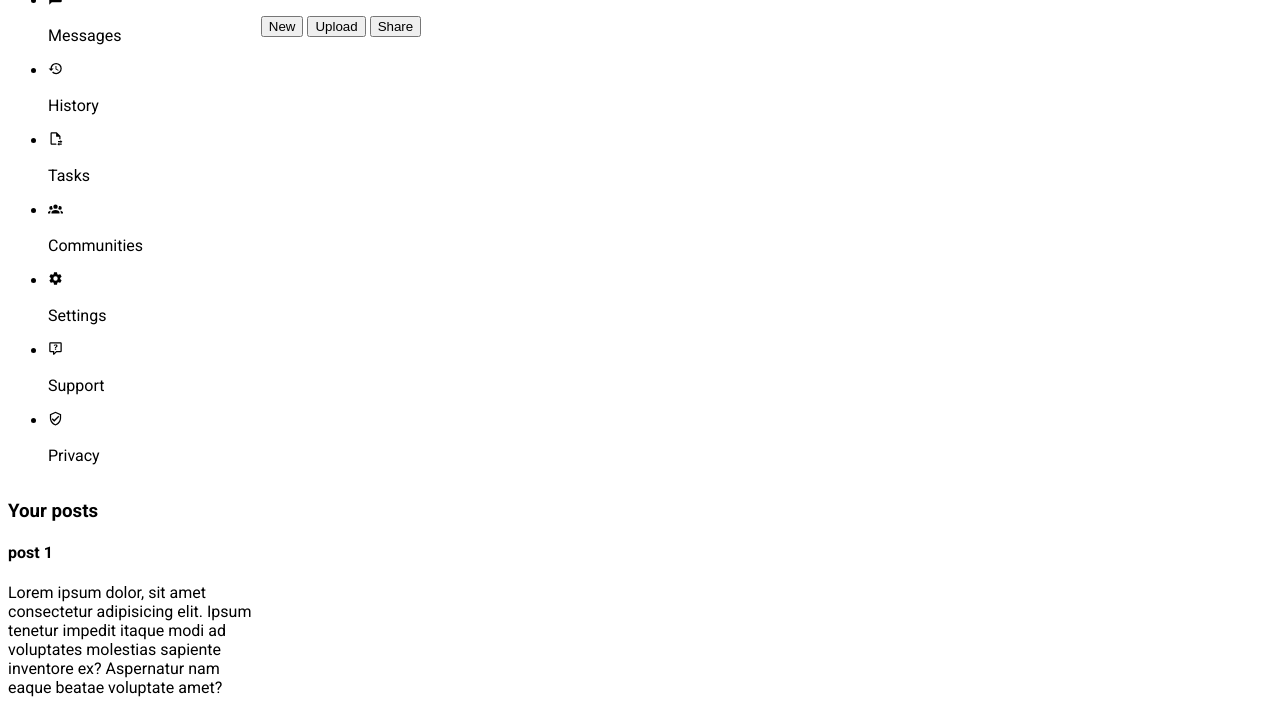
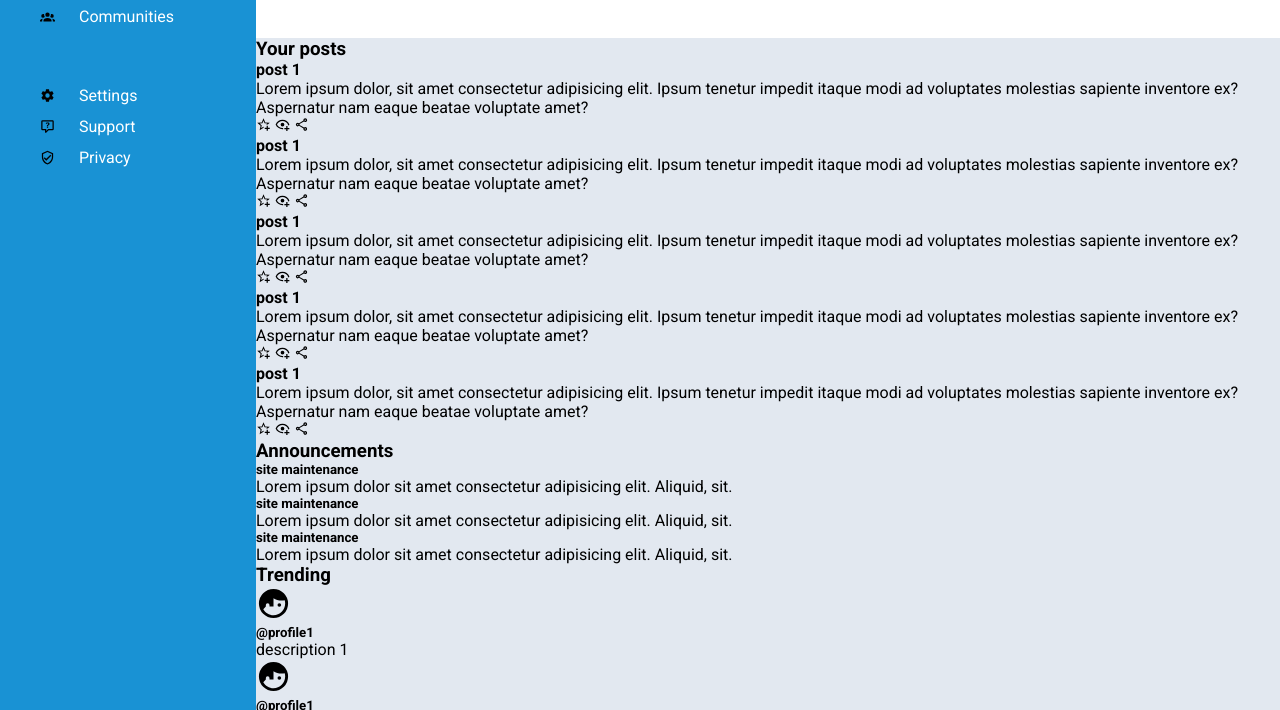
Before and after one commit to mohammed-mehdi237/odin-admin-dashboard, a plain HTML site: page index.html in a window 1280 px wide. Shown: the part 262-972 px from the top of the page. Drawn offline with Linux system fonts and the light colour scheme.

Commit message:
Finish styling the sidebar

```diff
--- a/styles.css
+++ b/styles.css
@@ -1,6 +1,10 @@
 @import url('https://fonts.googleapis.com/css2?family=Roboto:ital,wght@0,100;0,300;0,400;0,500;0,700;0,900;1,100;1,300;1,400;1,500;1,700;1,900&display=swap');
 
-
+*{
+  padding: 0;
+  margin: 0;
+  box-sizing: border-box;
+}
 
 :root{
 --blue : #1992D4;
@@ -9,9 +13,74 @@
 --text-color:#909090;
 }
 
+ul{
+  list-style: none;
+}
+
 
 body{
   display: grid;
   grid-template-columns: 1fr 4fr;
+  grid-template-rows: 300px 1fr;
   font-family: 'Roboto' ,sans-serif;
+  min-height: 100vh;
 }
+
+
+/* START OF SIDEBAR STYLES */
+
+.sidebar{
+  grid-column: 1/2;
+  grid-row: 1/-1;
+
+  background-color: var(--blue);
+
+  display: flex;
+  flex-direction: column;
+  justify-content: start;
+  gap: 3rem;
+
+  padding: 1rem;
+  color: white;
+}
+
+.sidebar .logo{
+  font-size: 1.5rem;
+  font-weight: bold;
+  display: flex;
+  align-items: center;
+  gap: 0.5rem;
+}
+
+.sidebar ul{
+  padding-left: 1.5rem ;
+}
+
+.sidebar ul li{
+  margin-bottom: 0.75rem;
+
+  display: flex;
+  gap: 1.5rem ;
+
+}
+
+/* END OF SIDEBAR STYLES */
+/* START OF HEADER STYLES */
+
+.header{
+  grid-column: 2/-1;
+  background-color: white;
+}
+
+
+
+/* END OF HEADER STYLES */
+/* START OF MAIN STYLES */
+
+
+.main{
+  grid-column: 2/-1;
+  background-color: var(--grey);
+}
+
+/* END OF MAIN STYLES */
```
